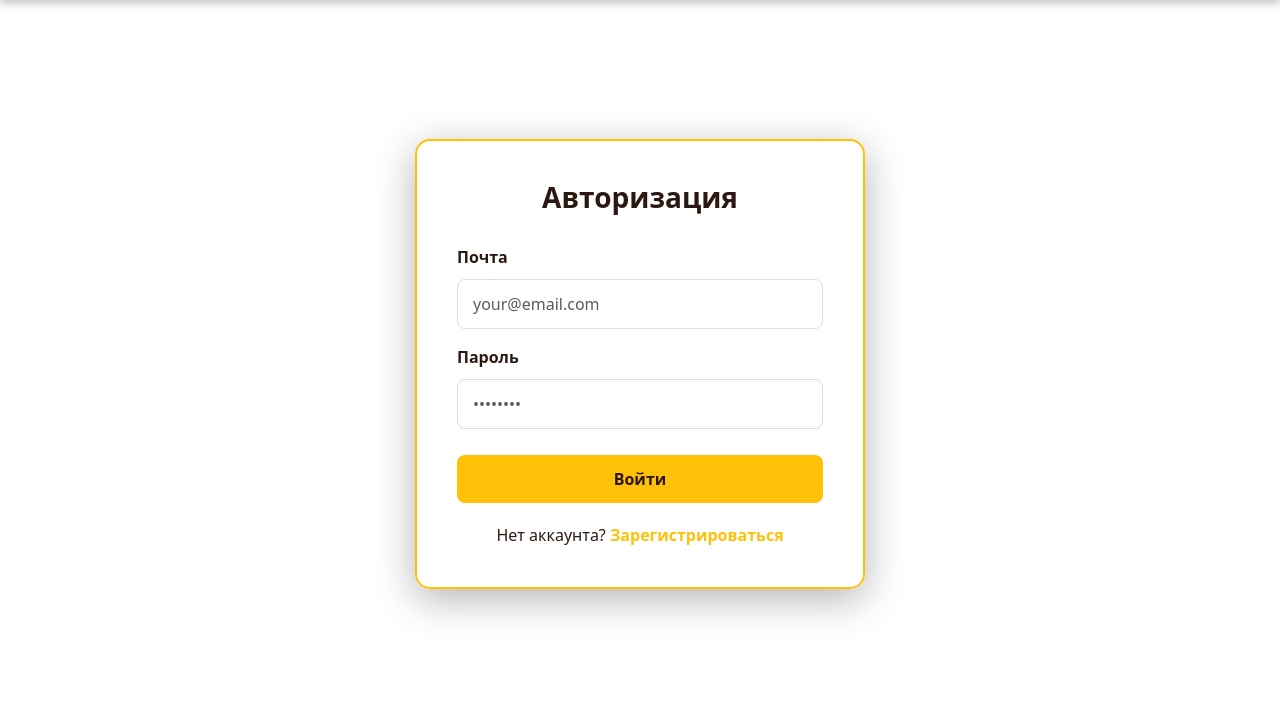
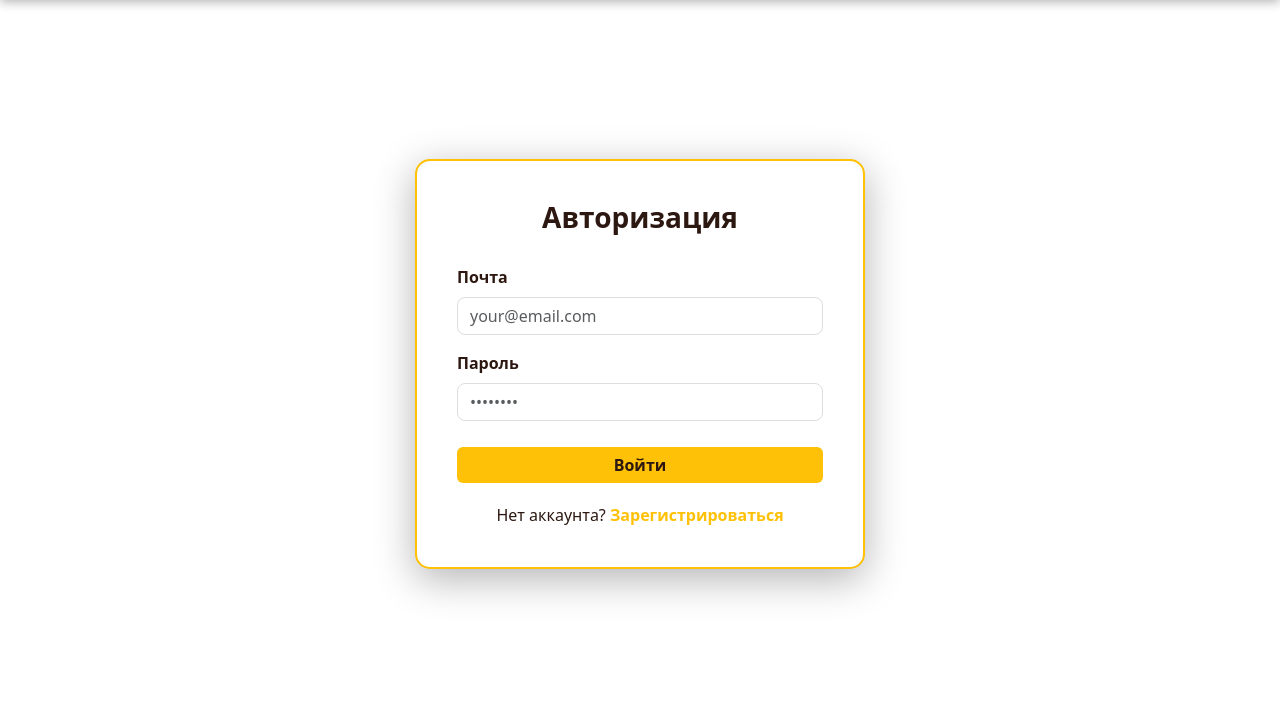
Before and after one commit to kvaazz/proekt_restic, a Flask app: page /login in a window 1280 px wide. Shown: the part 76-800 px from the top of the page. Run offline with Flask 3, Linux system fonts and the light colour scheme.

Commit message:
работает

```diff
--- a/templates/base.html
+++ b/templates/base.html
@@ -6,6 +6,13 @@
     <link rel="stylesheet" href="https://cdn.jsdelivr.net/npm/bootstrap@5.3.0/dist/css/bootstrap.min.css">
     <title>{{ title }}</title>
     <style>
+        main {
+            margin-top: 80px;
+            min-height: calc(100vh - 80px);
+            display: flex;
+            align-items: center;
+            justify-content: center;
+        }
         .navbar {
             background: rgba(26, 23, 23, 0.95);
             backdrop-filter: blur(10px);
--- a/templates/login.html
+++ b/templates/login.html
@@ -1,34 +1,16 @@
 {% extends "base.html" %}
 
-{% block content %}
+{% block extra_css %}
 <style>
-    .html, body {
-        overflow: hidden;
-        height: 100%;
-        }
-
-    .auth-container {
-        height: calc(100vh - 80px);
-        position: relative;
+    main {
         display: flex;
         align-items: center;
         justify-content: center;
-    }
-
-    .auth-container::before {
-        content: '';
-        position: absolute;
-        top: 0;
-        left: 0;
-        right: 0;
-        bottom: 0;
-        z-index: 1;
+        min-height: calc(100vh - 80px);
     }
 
     .auth-card {
-        position: relative;
-        z-index: 2;
-        background: rgba(255, 255, 255, 0.95);
+        background: white;
         border-radius: 15px;
         padding: 40px;
         width: 100%;
@@ -48,16 +30,11 @@
     .form-label {
         color: #2c1810;
         font-weight: 600;
-        margin-bottom: 10px;
     }
 
     .form-control {
         border: 1px solid #ddd;
         border-radius: 8px;
-        padding: 12px 15px;
-        margin-bottom: 15px;
-        font-size: 16px;
-        transition: border-color 0.3s;
     }
 
     .form-control:focus {
@@ -69,12 +46,8 @@
         background-color: #ffc107;
         color: #2c1810;
         border: none;
-        padding: 12px 30px;
         font-weight: bold;
-        border-radius: 8px;
         width: 100%;
-        font-size: 16px;
-        transition: background-color 0.3s;
         margin-top: 10px;
     }
 
@@ -139,20 +89,19 @@
         }
     }
 </style>
+{% endblock %}
 
-<div class="auth-container">
+{% block content %}
 <div class="auth-card">
     <h1>Авторизация</h1>
-        <form action="" method="post">
+    <form method="post">
         {{ form.hidden_tag() }}
 
         <div class="mb-3">
             {{ form.email.label(class="form-label") }}
             {{ form.email(class="form-control", type="email", placeholder="your@email.com") }}
             {% for error in form.email.errors %}
-                <div class="alert alert-danger" role="alert">
-                    ⚠️ {{ error }}
-                </div>
+                <div class="alert alert-danger mt-2">⚠️ {{ error }}</div>
             {% endfor %}
         </div>
 
```
Also changed, not shown: other parts of templates/login.html (+4 -30 lines), templates/register.html (+13 -83 lines). Lines whose indentation alone changed are shown as unchanged.
